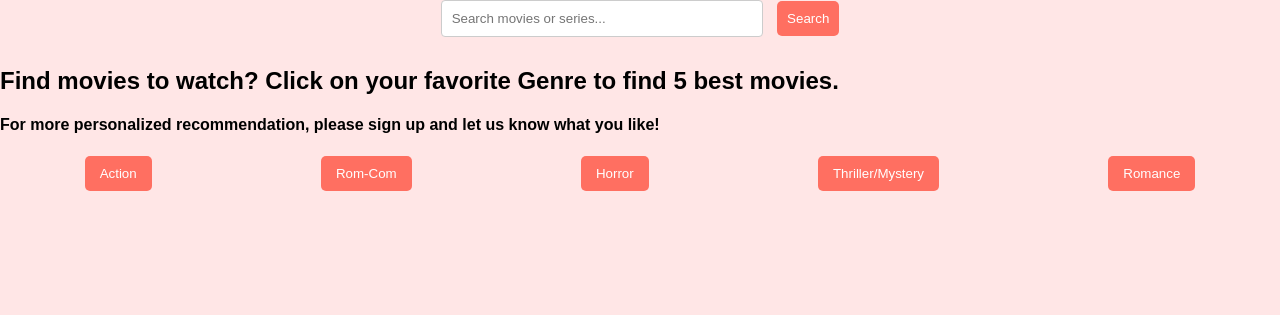
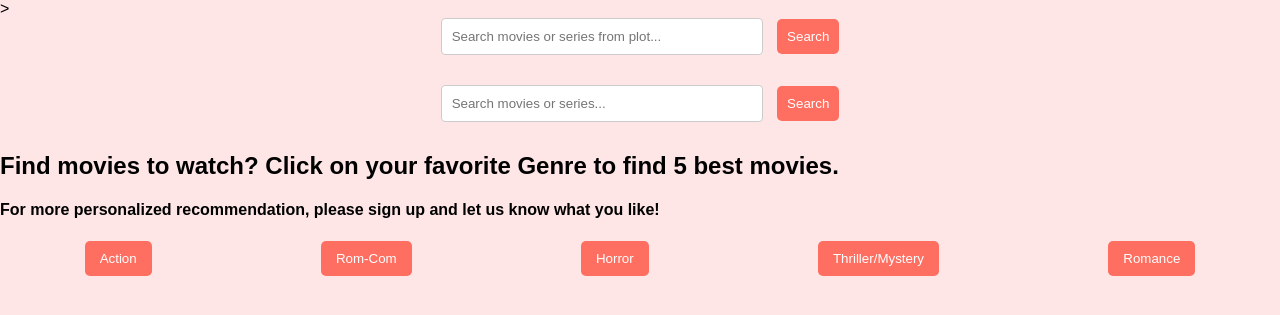
Before and after one commit to sushmashriyann/Team-Alpha-Project, a Flask app: page / in a window 1280 px wide. Shown: the part 50-365 px from the top of the page. Run offline with Flask 3, Linux system fonts and the light colour scheme; parts of the project's set-up code (start-up, migrations or seed data) failed here and were passed over; some libraries are stand-ins or nearby versions.

Commit message:
sbert model integration

```diff
--- a/app.py
+++ b/app.py
@@ -8,6 +8,12 @@ import jwt
 import datetime
 from dotenv import load_dotenv
 from flask_mail import Mail, Message
+from sbert import load_model,load_data,get_output_results,get_plot_embedding
+from sentence_transformers import SentenceTransformer, util
+import numpy as np
+import pandas as pd
+import csv
+import torch
 
 # Load environment variables
 load_dotenv()
@@ -35,6 +41,12 @@ def get_db_connection():
         password=os.getenv('DB_PASSWORD', 'default_password')  # Use an environment variable for the DB password
     )
     return conn
+
+#SBERT model
+device = torch.device("cuda" if torch.cuda.is_available() else "cpu")
+model = load_model()
+movies = load_data()
+plot_embeddings = get_plot_embedding(model, movies)
 
 # Route to display user session details
 @app.route('/user_session', methods=['GET'])
@@ -169,5 +181,21 @@ def forgot_password():
         print(f"Error: {e}")
         return jsonify({"error": "An error occurred."}), 500
 
+@app.route('/ask_kent', methods = ['POST'])
+def ask_kent():
+    data = request.get_json()
+    user_plot = data.get('text')  # Get the input text from POST data
+
+    if user_plot:
+        # Use the model to encode/process the input text
+        recommendations = get_output_results(model, movies, user_plot, plot_embeddings)
+
+        # Convert the embeddings to a list if you want to return them as JSON
+        # embeddings_list = top_results.tolist()
+
+        return jsonify(recommendations)
+    else:
+        return jsonify({"error": "No text provided"}), 400
+
 if __name__ == '__main__':
     app.run(debug=True)
--- a/static/scripts.js
+++ b/static/scripts.js
@@ -8,6 +8,8 @@ document.addEventListener("DOMContentLoaded", async function () {
     const searchBtn = document.getElementById('searchBtn');
     const genreButtons = document.querySelectorAll('.genre-btn');
     const searchBox = document.getElementById('searchBox');
+    const plotSearch = document.getElementById('plotSearch');
+    const plotSearchBtn = document.getElementById('plotSearchBtn');
     const TMDB_API_KEY = '242a2ba5f4ab590b9cc98651955f4509'; // Your API key
 
     // Hide modals on page load
@@ -35,6 +37,7 @@ document.addEventListener("DOMContentLoaded", async function () {
         modal.style.display = 'none';
     }
 
+    // askBtn.onclick = () => showModal(askModal);
     // Show Sign-Up modal
     signUpBtn.onclick = () => showModal(signUpModal);
 
@@ -211,4 +214,39 @@ document.addEventListener("DOMContentLoaded", async function () {
         const data = await response.json();
         return data.results.slice(0, 5);  // Limit to top 5 trending movies
     }
+
+    plotSearchBtn.addEventListener('click', async function () {
+        const userPlot = plotSearch.value.trim();
+
+        if (userPlot) {
+            try {
+                const response = await fetch('/ask_kent', {
+                    method: 'POST',
+                    headers: {
+                        'Content-Type': 'application/json',
+                    },
+                    body: JSON.stringify({ text: userPlot }),
+                });
+
+                if (response.ok) {
+                    const recommendations = await response.json();
+                    displayRecommendations(recommendations);
+                } else {
+                    const errorData = await response.json();
+                    alert(errorData.error || 'An error occurred');
+                }
+            } catch (error) {
+                console.error('Error:', error);
+                alert('There was a problem with the request.');
+            }
+        } else {
+            alert('Please enter a plot to search.');
+        }
+    });
+
+    function displayRecommendations(recommendations) {
+        // Clear previous recommendations if needed
+        // Append new recommendations to the DOM as required
+        console.log('Recommendations:', recommendations); // For debugging
+    }
 });
--- a/static/styles.css
+++ b/static/styles.css
@@ -160,6 +160,20 @@ button:hover {
     border-radius: 5px;
 }
 
+#plotSearch {
+    margin-right: 10px;
+    padding: 10px;
+    width: 300px;
+}
+
+#plotSearchBtn {
+    padding: 10px;
+    background-color: #ff6f61;
+    color: white;
+    border: none;
+    cursor: pointer;
+    border-radius: 5px;
+}
 /* Results display styling */
 #results {
     margin-top: 20px;
--- a/templates/index.html
+++ b/templates/index.html
@@ -16,6 +16,14 @@
             <div id="user-info"></div> <!-- User info section -->
         </nav>
     </header>
+
+    <!-- Plot recognition -->>
+    <section id="search-movie-plot">
+        <div id="search-container">
+            <input type="text" id="plotSearch" placeholder="Search movies or series from plot...">
+            <button id="plotSearchBtn">Search</button>
+        </div>
+    </section>
 
     <!-- Main Content -->
     <section id="search-and-genre-section">
```
Also changed, not shown: sbert.py (+7 -3 lines).
